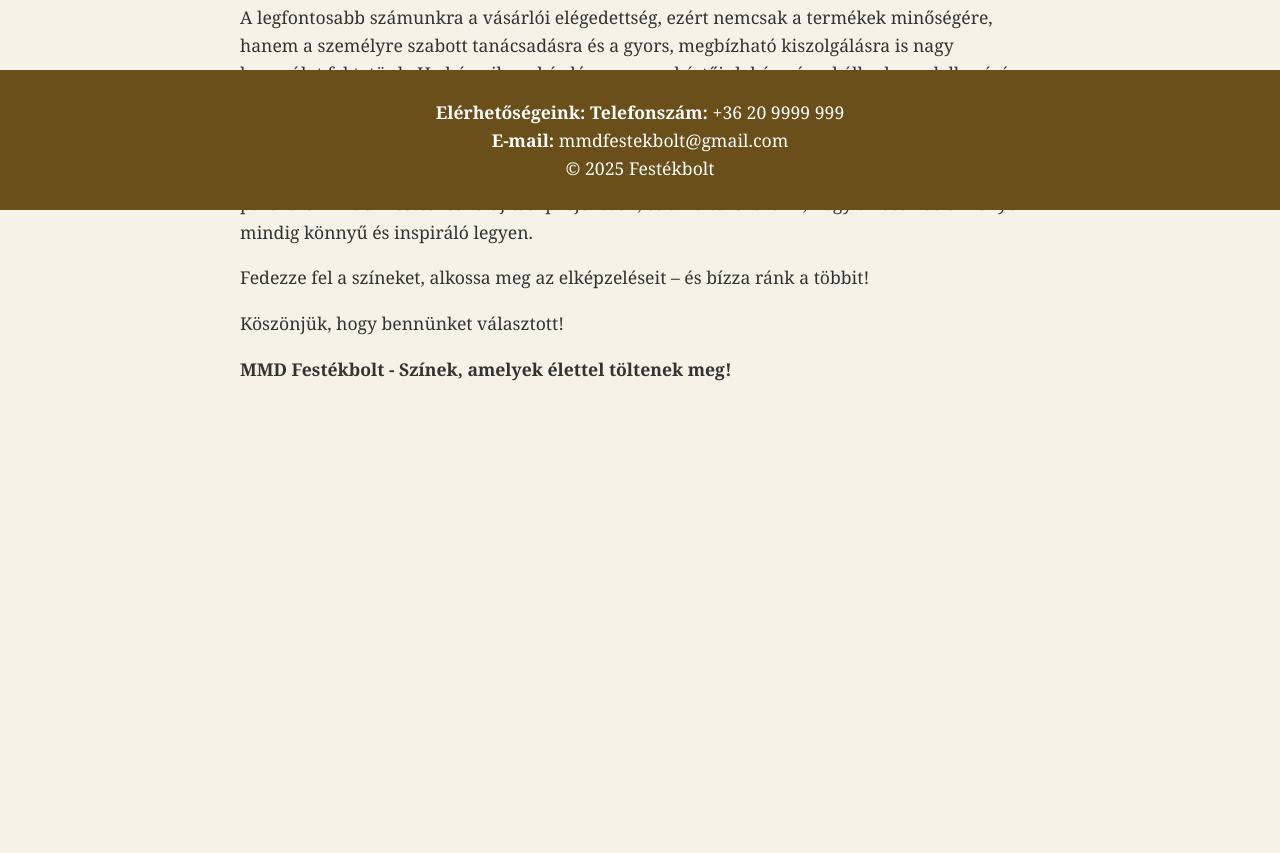
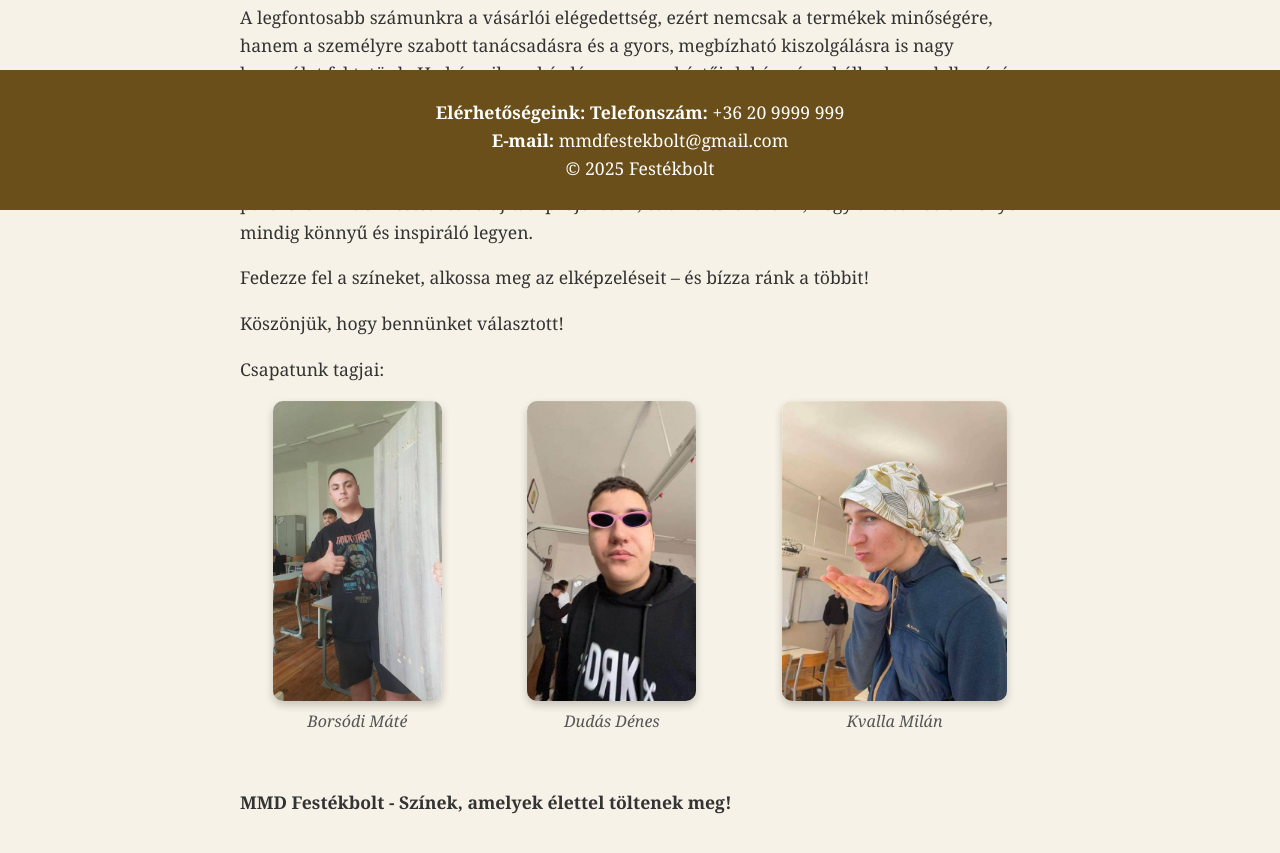
Before and after one commit to DudasDenes/IKTProjekt.git.io, a plain HTML site: page weblap_festekbolt/ikt projekt fa/rolunk.html in a window 1280 px wide. Shown: the part 590-1443 px from the top of the page. Before the commit the page ends 1141 px from the top, so only its background shows below. Drawn offline with Linux system fonts and the light colour scheme.

Commit message:
kepecskek

```diff
--- a/weblap_festekbolt/ikt projekt fa/rolunk.html
+++ b/weblap_festekbolt/ikt projekt fa/rolunk.html
@@ -38,7 +38,21 @@
         <p>Fedezze fel a színeket, alkossa meg az elképzeléseit – és bízza ránk a többit!</p>
 
         <p>Köszönjük, hogy bennünket választott!</p>
-
+        <p>Csapatunk tagjai:</p>
+        <div class="gallery">
+            <div class="image-container">
+                <img src="Image.jpg" alt="Kép 1">
+                <p class="caption">Borsódi Máté</p>
+            </div>
+            <div class="image-container">
+                <img src="Image (1).jpg" alt="Kép 2">
+                <p class="caption">Dudás Dénes</p>
+            </div>
+            <div class="image-container">
+                <img src="Image (2).jpg" alt="Kép 3">
+                <p class="caption">Kvalla Milán</p>
+            </div>
+        </div>
         <p><strong>MMD Festékbolt - Színek, amelyek élettel töltenek meg!</strong></p>
     </main>
     <footer>
--- a/weblap_festekbolt/ikt projekt fa/stilus.css
+++ b/weblap_festekbolt/ikt projekt fa/stilus.css
@@ -44,7 +44,33 @@ header::after {
     padding: 0 20px;
     display: flex;
 }
+.gallery {
+    display: flex;
+    justify-content: space-around;
+    align-items: center;
+    gap: 20px;
+    flex-wrap: wrap;
+}
+.image-container {
+    text-align: center;
+    margin-bottom: 20px;
+}
 
+.image-container img {
+    width: auto;
+    height: 300px;
+    display: block;
+    margin: 0 auto;
+    border-radius: 10px;
+    box-shadow: 0 4px 8px rgba(0,0,0,0.2);
+}
+
+.caption {
+    font-size: 16px;
+    color: #555;
+    margin-top: 8px;
+    font-style: italic;
+}
 .logo {
     width: 80px;
     height: auto;
```
Also changed, not shown: weblap_festekbolt/ikt projekt fa/Image (1).jpg (added), weblap_festekbolt/ikt projekt fa/Image (2).jpg (added), weblap_festekbolt/ikt projekt fa/Image.jpg (added).
